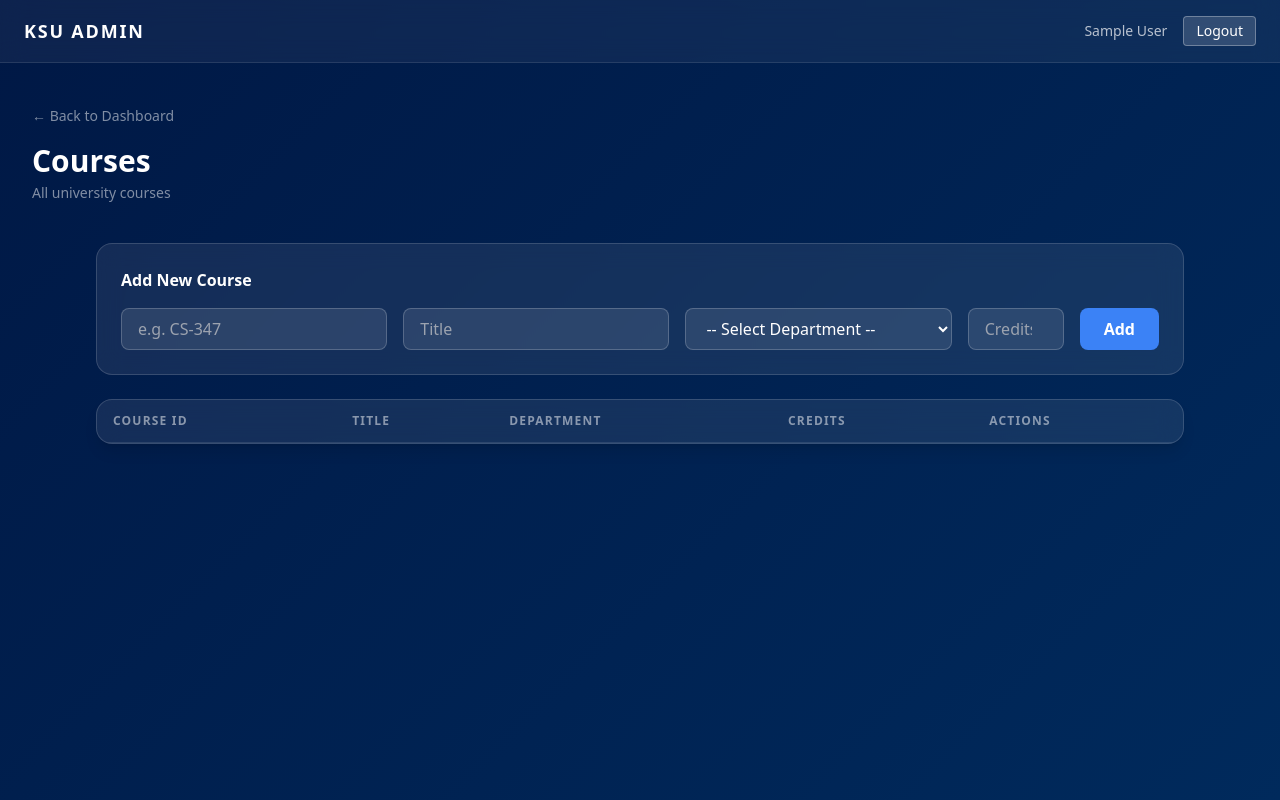
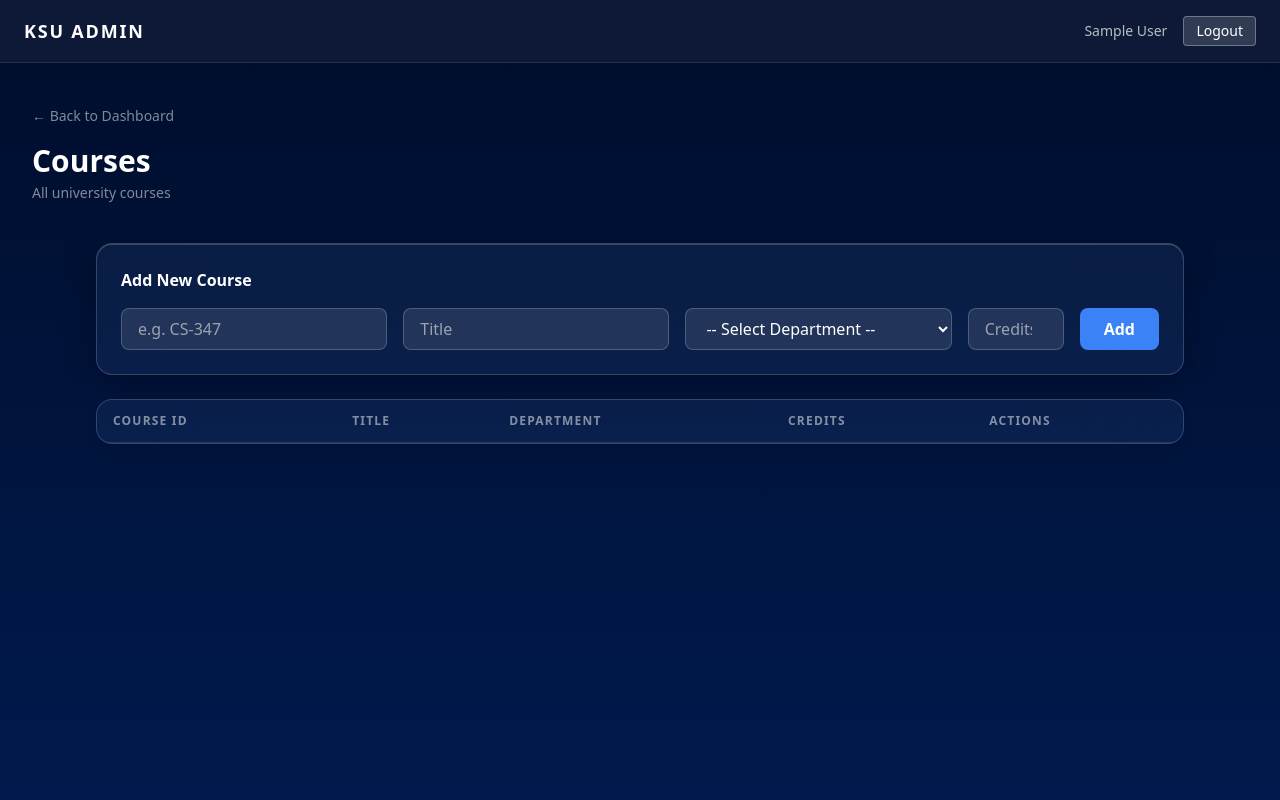
Before and after one commit to nyoak12/university-db-portal, a Flask app: page /admin/courses in a window 1280 px wide. Run offline with Flask 3, Linux system fonts and the light colour scheme; the visitor is signed in with stand-in values (Sample User, id 1); data that the repository does not hold is empty; some libraries are stand-ins or nearby versions.

Commit message:
testing out color changes

```diff
--- a/templates/layout.html
+++ b/templates/layout.html
@@ -16,9 +16,10 @@
 
         /* Dashboard/nav cards — frosted glass panels */
         .glass-card {
-            background: rgba(255,255,255,0.08);
-            backdrop-filter: blur(12px);
-            border: 1px solid rgba(255,255,255,0.15);
+            background: rgba(120,180,255,0.08);
+            backdrop-filter: blur(40px);
+            border: 1px solid rgba(255,255,255,0.18);
+            box-shadow: 0 8px 32px rgba(0,0,0,0.3), inset 0 1px 0 rgba(255,255,255,0.2);
             transition: all 0.2s ease;
         }
         .glass-card:hover {
@@ -42,7 +43,7 @@
 </head>
 
 <!-- Deep Ocean gradient background -->
-<body style="background: linear-gradient(135deg, #001845, #002a5c);" class="min-h-screen">
+<body style="background: linear-gradient(180deg, #000d2b, #001a4d)" class="min-h-screen">
 
     <!-- Navbar — only shown when logged in -->
     {% if session.get('user_id') %}
```
